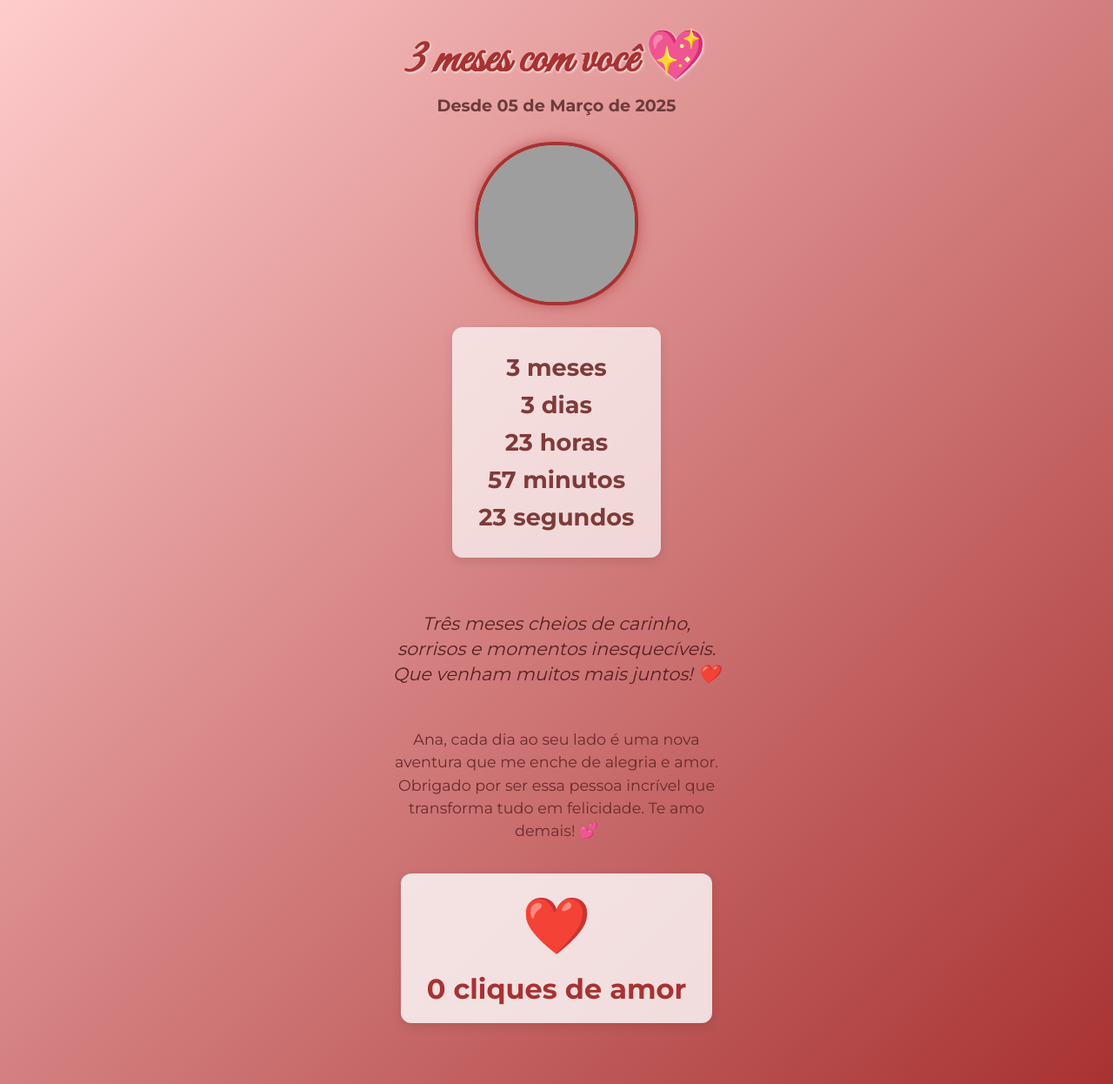
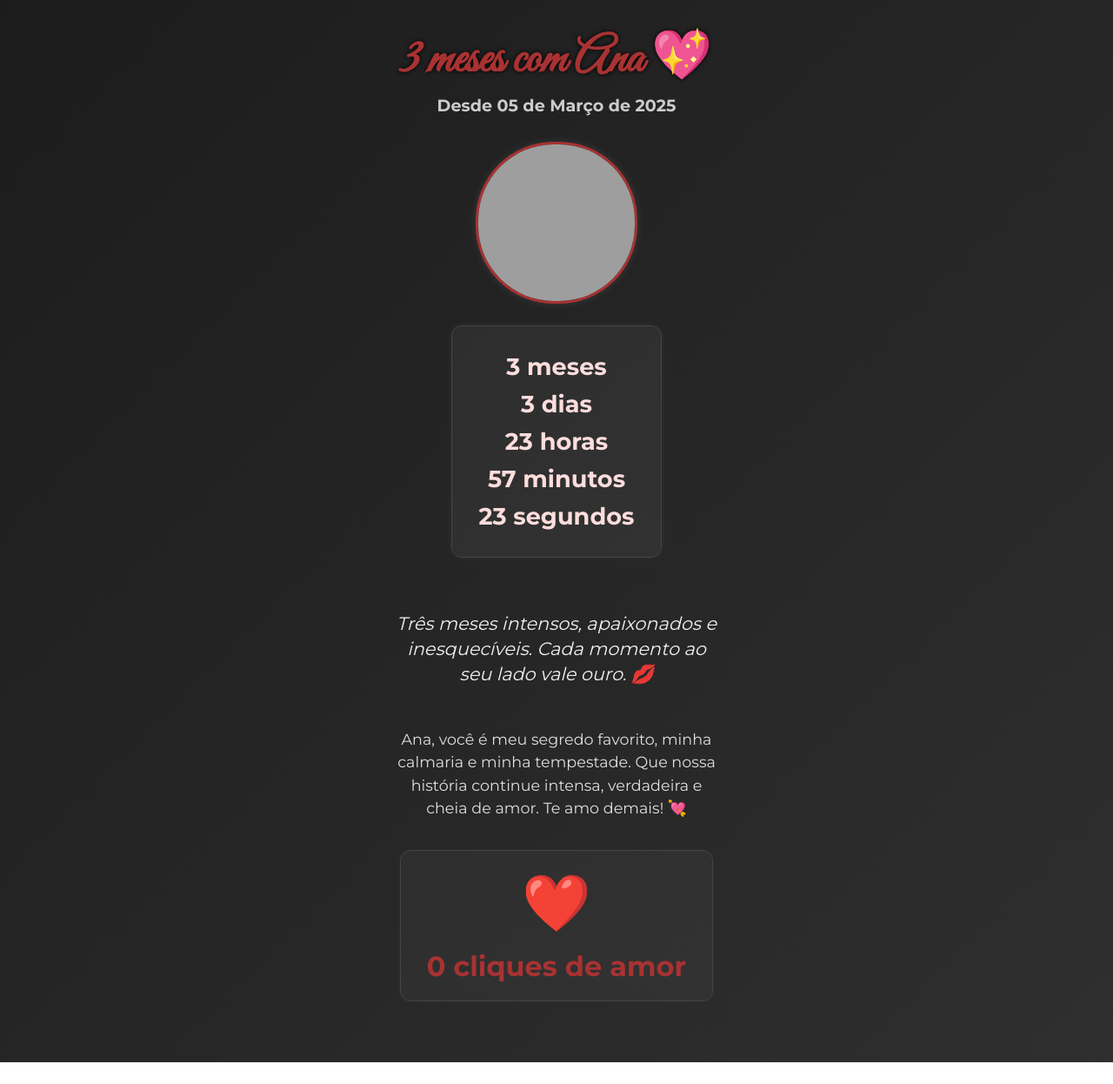
Before and after one commit to Gustaxxss/3meses, a plain HTML site: page index.html in a window 1280 px wide. Shown: the whole page at 87% size. After the commit the page ends 1221 px from the top, so only its background shows below. Drawn offline with Linux system fonts and the light colour scheme; grey boxes are pictures that could not be loaded.

Commit message:
Update index.html

```diff
--- a/index.html
+++ b/index.html
@@ -3,13 +3,13 @@
 <head>
   <meta charset="UTF-8" />
   <meta name="viewport" content="width=device-width, initial-scale=1" />
-  <title>3 Meses com você 💖</title>
+  <title>3 Meses com Ana 💖</title>
   <link href="https://fonts.googleapis.com/css2?family=Great+Vibes&family=Montserrat:wght@400;700&display=swap" rel="stylesheet" />
   <style>
     body {
-      background: linear-gradient(135deg, #ffcccc, #a83232);
+      background: linear-gradient(135deg, #1c1c1c, #2f2f2f);
       font-family: 'Montserrat', sans-serif;
-      color: #4a2c2a;
+      color: #e0e0e0;
       margin: 0;
       padding: 0 20px 40px;
       display: flex;
@@ -24,7 +24,7 @@
       font-size: 3.5rem;
       margin-bottom: 5px;
       color: #a83232;
-      text-shadow: 1px 1px 3px #fff6f6;
+      text-shadow: 0 0 5px #000;
       margin-top: 30px;
     }
     h2 {
@@ -32,58 +32,60 @@
       font-size: 1.2rem;
       margin-top: 0;
       margin-bottom: 30px;
-      color: #6e3a3a;
+      color: #ccc;
     }
     #foto {
       width: 180px;
       height: 180px;
       border-radius: 90px;
       object-fit: cover;
-      border: 4px solid #a83232;
-      box-shadow: 0 0 15px rgba(168, 50, 50, 0.6);
+      border: 3px solid #a83232;
+      box-shadow: 0 0 10px rgba(255, 255, 255, 0.1);
       margin-bottom: 25px;
     }
     #contador {
       font-size: 1.7rem;
-      background: rgba(255 255 255 / 0.7);
+      background: rgba(255, 255, 255, 0.05);
       border-radius: 12px;
       padding: 20px 30px;
-      box-shadow: 0 4px 12px rgba(0,0,0,0.1);
+      box-shadow: 0 0 10px rgba(255, 255, 255, 0.05);
+      border: 1px solid #444;
       max-width: 350px;
       margin-bottom: 40px;
     }
     .tempo-item {
       margin: 10px 0;
       font-weight: 700;
-      color: #7f3a3a;
+      color: #ffdddd;
     }
     #mensagem {
       font-style: italic;
       font-size: 1.3rem;
-      color: #572020;
+      color: #f0f0f0;
       max-width: 380px;
       line-height: 1.4;
       margin-bottom: 30px;
     }
     #extra-text {
       font-size: 1.1rem;
-      color: #6a2b2b;
+      color: #ddd;
       max-width: 380px;
       margin-bottom: 35px;
       line-height: 1.5;
     }
     #game-container {
-      background: rgba(255 255 255 / 0.8);
+      background: rgba(255, 255, 255, 0.03);
       border-radius: 12px;
       padding: 20px 30px;
       max-width: 350px;
-      box-shadow: 0 4px 12px rgba(0,0,0,0.1);
+      box-shadow: 0 0 10px rgba(255, 255, 255, 0.03);
+      border: 1px solid #444;
       margin-bottom: 30px;
       user-select: none;
     }
     #heart-btn {
       font-size: 4rem;
-      color: #e03131;
+      color: #ff3b3b;
       cursor: pointer;
       transition: transform 0.1s ease;
       user-select: none;
@@ -125,7 +127,7 @@
   </style>
 </head>
 <body>
-  <h1>3 meses com você 💖</h1>
+  <h1>3 meses com Ana 💖</h1>
   <h2>Desde 05 de Março de 2025</h2>
 
   <img id="foto" src="https://i.postimg.cc/B6ZnyJbd/IMG-0131.jpg" alt="Foto do casal" />
@@ -138,10 +140,10 @@
     <div class="tempo-item" id="segundos"></div>
   </div>
 
-  <p id="mensagem">Três meses cheios de carinho, sorrisos e momentos inesquecíveis. Que venham muitos mais juntos! ❤️</p>
+  <p id="mensagem">Três meses intensos, apaixonados e inesquecíveis. Cada momento ao seu lado vale ouro. 💋</p>
 
   <p id="extra-text">
-    Ana, cada dia ao seu lado é uma nova aventura que me enche de alegria e amor. Obrigado por ser essa pessoa incrível que transforma tudo em felicidade. Te amo demais! 💕
+    Ana, você é meu segredo favorito, minha calmaria e minha tempestade. Que nossa história continue intensa, verdadeira e cheia de amor. Te amo demais! 💘
   </p>
 
   <div id="game-container">
@@ -162,7 +164,7 @@
       const min = seg * 60;
       const hr = min * 60;
       const dia = hr * 24;
-      const mes = dia * 30; // média de 30 dias por mês
+      const mes = dia * 30;
 
       const meses = Math.floor(diff / mes);
       diff -= meses * mes;
@@ -179,16 +181,16 @@
       const segundos = Math.floor(diff / seg);
 
       document.getElementById("meses").textContent = `${meses} ${meses === 1 ? 'mês' : 'meses'}`;
-      document.getElementById("dias").textContent = `${dias} dia${dias !== 1 ? 's' : ''}`;
-      document.getElementById("horas").textContent = `${horas} hora${horas !== 1 ? 's' : ''}`;
-      document.getElementById("minutos").textContent = `${minutos} minuto${minutos !== 1 ? 's' : ''}`;
-      document.getElementById("segundos").textContent = `${segundos} segundo${segundos !== 1 ? 's' : ''}`;
+      document.getElementById("dias").textContent = `${dias} ${dias === 1 ? 'dia' : 'dias'}`;
+      document.getElementById("horas").textContent = `${horas} ${horas === 1 ? 'hora' : 'horas'}`;
+      document.getElementById("minutos").textContent = `${minutos} ${minutos === 1 ? 'minuto' : 'minutos'}`;
+      document.getElementById("segundos").textContent = `${segundos} ${segundos === 1 ? 'segundo' : 'segundos'}`;
     }
 
     setInterval(atualizarContador, 1000);
     atualizarContador();
 
-    // Jogo do clique no coração
+    // Jogo do coração
     let loveClicks = 0;
     const heartBtn = document.getElementById('heart-btn');
     const loveCount = document.getElementById('love-count');
@@ -196,7 +198,6 @@
     heartBtn.addEventListener('click', () => {
       loveClicks++;
       loveCount.textContent = `${loveClicks} clique${loveClicks !== 1 ? 's' : ''} de amor`;
-      // Pequena animação de pulso no coração
       heartBtn.style.transform = 'scale(1.2)';
       setTimeout(() => {
         heartBtn.style.transform = 'scale(1)';
```
